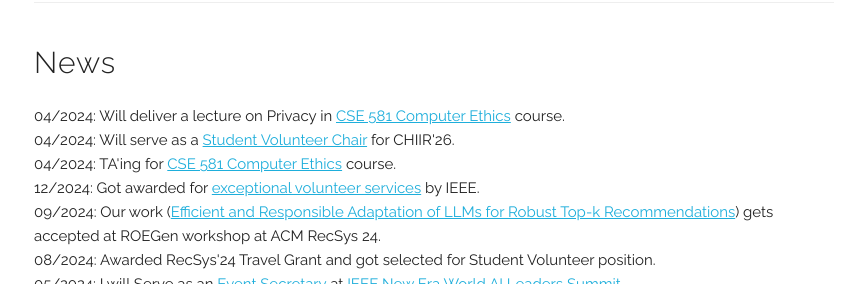
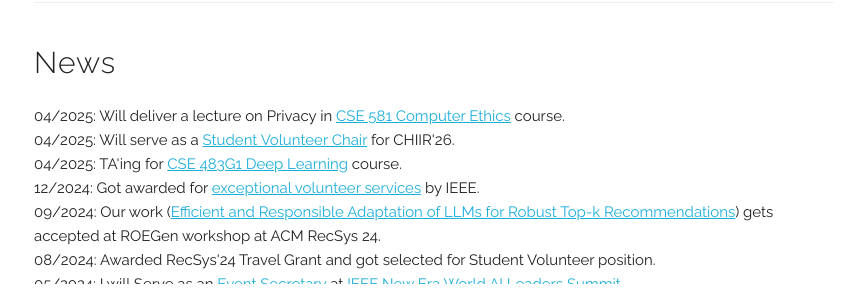
Before and after one commit to i-kiran/i-kiran.github.io, a Jekyll site: the page built from index.html, in a window 1280 px wide. Shown: the part 804-1104 px from the top of the page, without its empty margins (206-1064 px from the left). Built offline with Jekyll 4.4.1, drawn with Linux system fonts in a browser that asks for light colours; some web fonts are replaced.

Commit message:
Update news.yaml

```diff
--- a/_data/news.yaml
+++ b/_data/news.yaml
@@ -1,12 +1,12 @@
 news:
   - title: "Will deliver a lecture on Privacy in  <a href=\"https://courses.cs.washington.edu/courses/cse581/25sp/\">CSE 581 Computer Ethics</a> course."
-    date: "04/2024"
+    date: "04/2025"
 
   - title: "Will serve as a <a href=\"https://chiir2026.github.io/organizers.html\">Student Volunteer Chair</a> for CHIIR'26."
-    date: "04/2024"
+    date: "04/2025"
 
-  - title: "TA'ing for <a href=\"https://courses.cs.washington.edu/courses/cse581/25sp/\">CSE 581 Computer Ethics</a> course."
-    date: "04/2024"
+  - title: "TA'ing for <a href=\"https://courses.cs.washington.edu/courses/cse493g1/25sp/\">CSE 483G1 Deep Learning</a> course."
+    date: "04/2025"
 
   - title: "Got awarded for <a href=\"https://www.linkedin.com/posts/i-kiran_fortunate-to-be-in-a-room-full-of-inspirations-activity-7278667242391617537-J41r?utm_source=share&utm_medium=member_desktop\">exceptional volunteer services</a> by IEEE."
     date: "12/2024"
```
